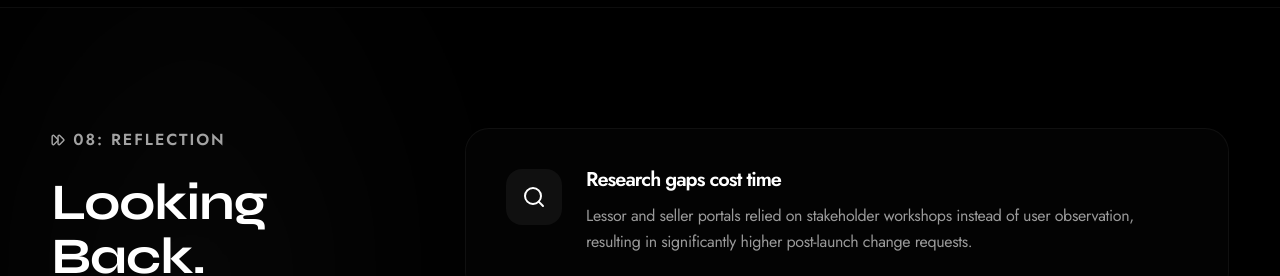
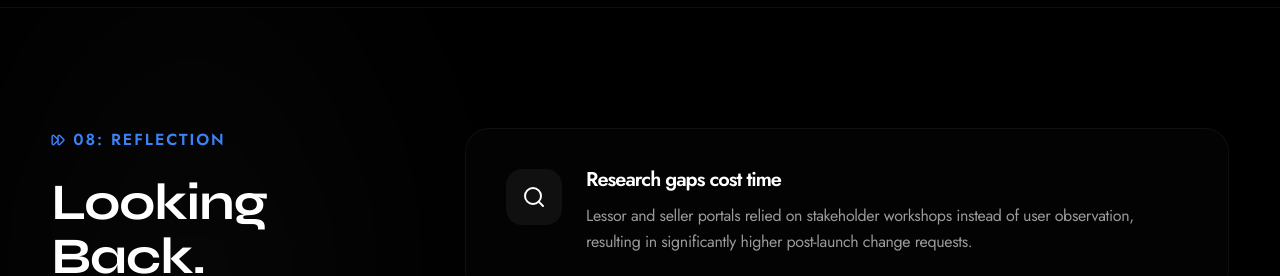
Before and after one commit to skssandeep/portfolio, a React (Vite) app: page /smart-epp in a window 1280 px wide. Shown: the part 10040-10316 px from the top of the page. Built offline with nearby package versions, Linux system fonts and the light colour scheme.

Commit message:
style: Apply blue semantic info color to Reflection pill

```diff
--- a/src/pages/SmartEPPCaseStudy.tsx
+++ b/src/pages/SmartEPPCaseStudy.tsx
@@ -1773,7 +1773,7 @@ export const SmartEPPCaseStudy = () => {
 
             {/* Left Column: Sticky Header */}
             <div className="lg:col-span-4" style={{ display: 'flex', flexDirection: 'column', gap: '24px', marginTop: 0, paddingTop: 0 }}>
-              <div style={{ display: 'inline-flex', alignItems: 'center', gap: '8px', color: '#a3a3a3', fontSize: '16px', fontWeight: 600, letterSpacing: '2px', textTransform: 'uppercase', alignSelf: 'flex-start' }}>
+              <div style={{ display: 'inline-flex', alignItems: 'center', gap: '8px', color: 'var(--semantic-info)', fontSize: '16px', fontWeight: 600, letterSpacing: '2px', textTransform: 'uppercase', alignSelf: 'flex-start' }}>
                 <FastForward size={14} strokeWidth={2.5} />
                 <span>08: Reflection</span>
               </div>
```
